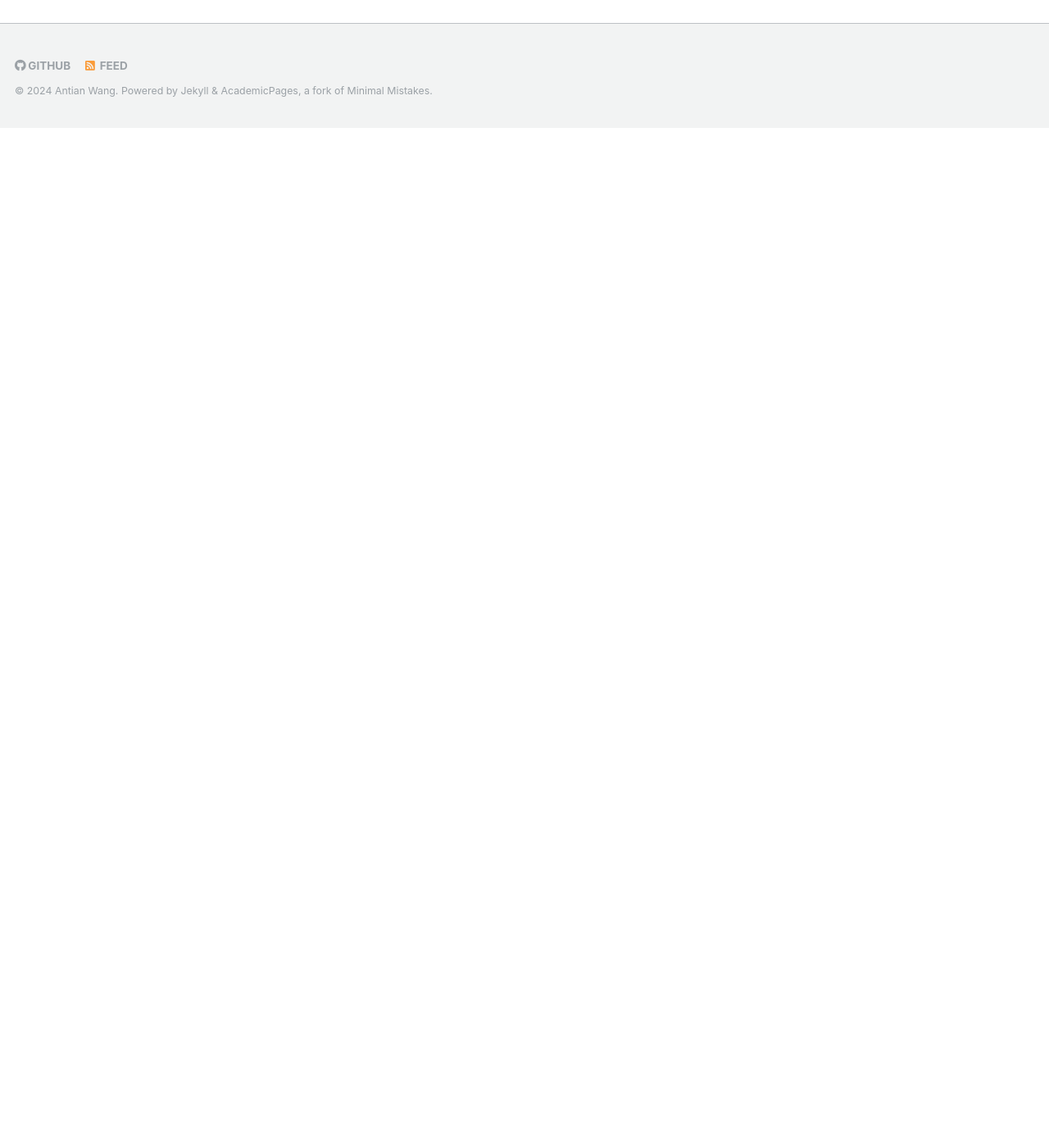
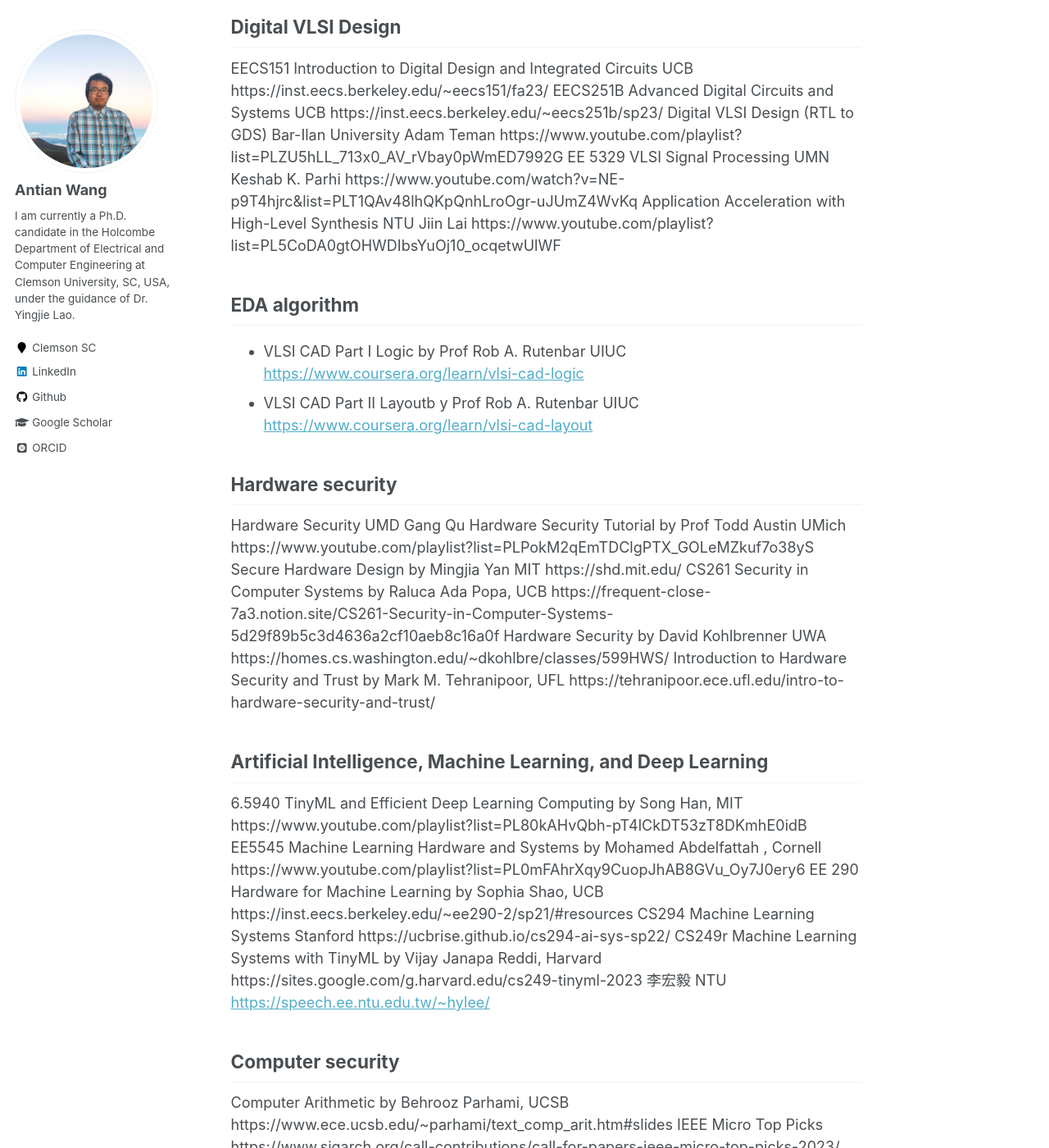
Before and after one commit to wangantian/wangantian.github.io, a Jekyll site: the page built from _resources/courses.md, in a window 1280 px wide and 1400 px high, scrolled down 1243 px. Shown: the whole window at 82% size. Built offline with Jekyll 4.4.1, drawn with Linux system fonts in a browser that asks for light colours; some web fonts are replaced; some of the changed text lies outside the part shown.

Commit message:
0224_1025

```diff
--- a/_resources/courses.md
+++ b/_resources/courses.md
@@ -8,20 +8,70 @@ redirect_from:
 ## Summary of online courses:
 * Primary free sources in English, typically avaliable in YouTube:
 	* MIT OCW [https://ocw.mit.edu/](https://ocw.mit.edu/)
+	* Stanford [https://www.youtube.com/@stanfordonline/playlists](https://www.youtube.com/@stanfordonline/playlists)
 	* National Programme on Technology Enhanced Learning (NPTEL) [https://nptel.ac.in/](https://nptel.ac.in/)
 * Primary free sources in Chinese:
 	* 学堂在线 [https://www.xuetangx.com/](https://www.xuetangx.com/)
 
 ## Digital Design
+* Digital Design & Computer Architecture by Prof Onur Mutlu ETHZ [https://safari.ethz.ch/digitaltechnik/](https://safari.ethz.ch/digitaltechnik/)
+* 6.004 Computation Structures by Chris Terman MIT	[https://www.youtube.com/playlist?list=PLUl4u3cNGP62WVs95MNq3dQBqY2vGOtQ2](	https://www.youtube.com/playlist?list=PLUl4u3cNGP62WVs95MNq3dQBqY2vGOtQ2)
+* Electronics - Digital Circuits and Systems  by Prof S. Srinivasan IIT [https://www.youtube.com/playlist?list=PL803563859BF7ED8C](https://www.youtube.com/playlist?list=PL803563859BF7ED8C)
+* CS61C Great Ideas in Computer Architecture by Prof Dan Garcia and Prof Borivoje Nikolic UCB [https://www.youtube.com/playlist?list=PL0j-r-omG7i0-mnsxN5T4UcVS1Di0isqf](https://www.youtube.com/playlist?list=PL0j-r-omG7i0-mnsxN5T4UcVS1Di0isqf)
+
+## Digital Intergrated Circuit Design
+* EE141 Digital Integrated Circuits by Prof Jan Rabaey, UCB [https://www.youtube.com/playlist?list=PLFB6AB660B2B2F7A7](https://www.youtube.com/playlist?list=PLFB6AB660B2B2F7A7)
+* ECE224 High-Speed CMOS Digital Circuits by Prof Hiu Yung Wong, SJSU [https://www.youtube.com/playlist?list=PLnK6MrIqGXsIl_b6LzFQgzM2ME4QO9LWK](https://www.youtube.com/playlist?list=PLnK6MrIqGXsIl_b6LzFQgzM2ME4QO9LWK)
 
 ## Computer Architecture
+* Computer Architecture by Prof Onur Mutlu ETHZ [https://safari.ethz.ch/architecture/](https://safari.ethz.ch/architecture/)
 
-## VLSI DSP
+## Digital VLSI Design
+EECS151 Introduction to Digital Design and Integrated Circuits	UCB		https://inst.eecs.berkeley.edu/~eecs151/fa23/
+EECS251B Advanced Digital Circuits and Systems	UCB		https://inst.eecs.berkeley.edu/~eecs251b/sp23/
+Digital VLSI Design (RTL to GDS)	Bar-Ilan University	Adam Teman	https://www.youtube.com/playlist?list=PLZU5hLL_713x0_AV_rVbay0pWmED7992G
+EE 5329 VLSI Signal Processing	UMN	Keshab K. Parhi	https://www.youtube.com/watch?v=NE-p9T4hjrc&list=PLT1QAv48lhQKpQnhLroOgr-uJUmZ4WvKq
+Application Acceleration with High-Level Synthesis	NTU	Jiin Lai	https://www.youtube.com/playlist?list=PL5CoDA0gtOHWDIbsYuOj10_ocqetwUlWF
 
 ## EDA algorithm
+* VLSI CAD Part I Logic	by Prof Rob A. Rutenbar UIUC [https://www.coursera.org/learn/vlsi-cad-logic](https://www.coursera.org/learn/vlsi-cad-logic)
+* VLSI CAD Part II Layoutb y Prof Rob A. Rutenbar UIUC [https://www.coursera.org/learn/vlsi-cad-layout](https://www.coursera.org/learn/vlsi-cad-logic)
 
 ## Hardware security
+Hardware Security	UMD	Gang Qu
+Hardware Security Tutorial	by Prof Todd Austin UMich		https://www.youtube.com/playlist?list=PLPokM2qEmTDClgPTX_GOLeMZkuf7o38yS
+Secure Hardware Design	by Mingjia Yan  MIT	https://shd.mit.edu/
+CS261 Security in Computer Systems by Raluca Ada Popa, UCB	https://frequent-close-7a3.notion.site/CS261-Security-in-Computer-Systems-5d29f89b5c3d4636a2cf10aeb8c16a0f
+Hardware Security	by David Kohlbrenner UWA	https://homes.cs.washington.edu/~dkohlbre/classes/599HWS/
+Introduction to Hardware Security and Trust by Mark M. Tehranipoor,	UFL	https://tehranipoor.ece.ufl.edu/intro-to-hardware-security-and-trust/
 
 ## Artificial Intelligence, Machine Learning, and Deep Learning
+6.5940 TinyML and Efficient Deep Learning Computing	by Song Han, MIT		https://www.youtube.com/playlist?list=PL80kAHvQbh-pT4lCkDT53zT8DKmhE0idB
+EE5545 Machine Learning Hardware and Systems by Mohamed Abdelfattah	, Cornell	https://www.youtube.com/playlist?list=PL0mFAhrXqy9CuopJhAB8GVu_Oy7J0ery6
+EE 290 Hardware for Machine Learning by Sophia Shao,	UCB	https://inst.eecs.berkeley.edu/~ee290-2/sp21/#resources
+CS294 Machine Learning Systems	Stanford		https://ucbrise.github.io/cs294-ai-sys-sp22/
+CS249r Machine Learning Systems with TinyML by Vijay Janapa Reddi, Harvard	https://sites.google.com/g.harvard.edu/cs249-tinyml-2023
+李宏毅 NTU [https://speech.ee.ntu.edu.tw/~hylee/](https://speech.ee.ntu.edu.tw/~hylee/)
 
 ## Computer security
+Computer Arithmetic	by Behrooz Parhami, UCSB		https://www.ece.ucsb.edu/~parhami/text_comp_arit.htm#slides
+IEEE Micro Top Picks			https://www.sigarch.org/call-contributions/call-for-papers-ieee-micro-top-picks-2023/
+VLSI testing by James CM Li, National Taiwan University	https://www.youtube.com/playlist?list=PLvd8d-SyI7hjk_Ci0zpTqImAtpEjdK5JF
+Universal Verification Methodology by John Aynsley	https://www.youtube.com/playlist?list=PLBIILfL2t1lnvzw7vF0arlvu36Wj4--D7
+Design-for-Trust Techniques by Ozgur Sinanoglu NYU
+https://sites.nyuad.nyu.edu/dfx/research-topics/design-for-trust-le/
+
+Hardware Security I & Hardware Security II by Ujjwal Guin, Auburn	https://www.eng.auburn.edu/~uguin/teaching/E6210_Fall_2022/course.html
+Hardware-Oriented Security and Trust by Jim Plusquellic, UNM	https://ece-research.unm.edu/jimp/HOST/
+CAD for assurance 			https://cadforassurance.org/trust-curriculum/haha-board/
+Hardware Security & Trust by Michel A. Kinsy, ASU		https://ascslab.org/courses/CSECEN598/lectures.html
+## Related Youtube channels
+IEEE CASS Rio Grande do Sul Chapter	https://www.youtube.com/@cassriograndedosul
+IEEE Council on Electronic Design Automation	https://www.youtube.com/@ieeecouncilonelectronicdes6411
+IEEEComputerSociety	https://www.youtube.com/@IEEEComputerSociety
+People in Computer Architecture	https://www.youtube.com/@TCuArch
+CAD For Assurance 	https://cadforassurance.org/
+## Workshops
+
+## Interviews
+* Y. Chen, "An Interview With Professor Jason Cong [Interview]," in IEEE Circuits and Systems Magazine, vol. 23, no. 4, pp. 3-66, Fourthquarter 2023,[https://ieeexplore.ieee.org/abstract/document/10378993](https://ieeexplore.ieee.org/abstract/document/10378993)
```
Also changed, not shown: _resources/python.md (added, +7 -0 lines), _resources/pytorch_mlai.md (added, +7 -0 lines), _resources/vitis_install.md (+26 -1 lines).
